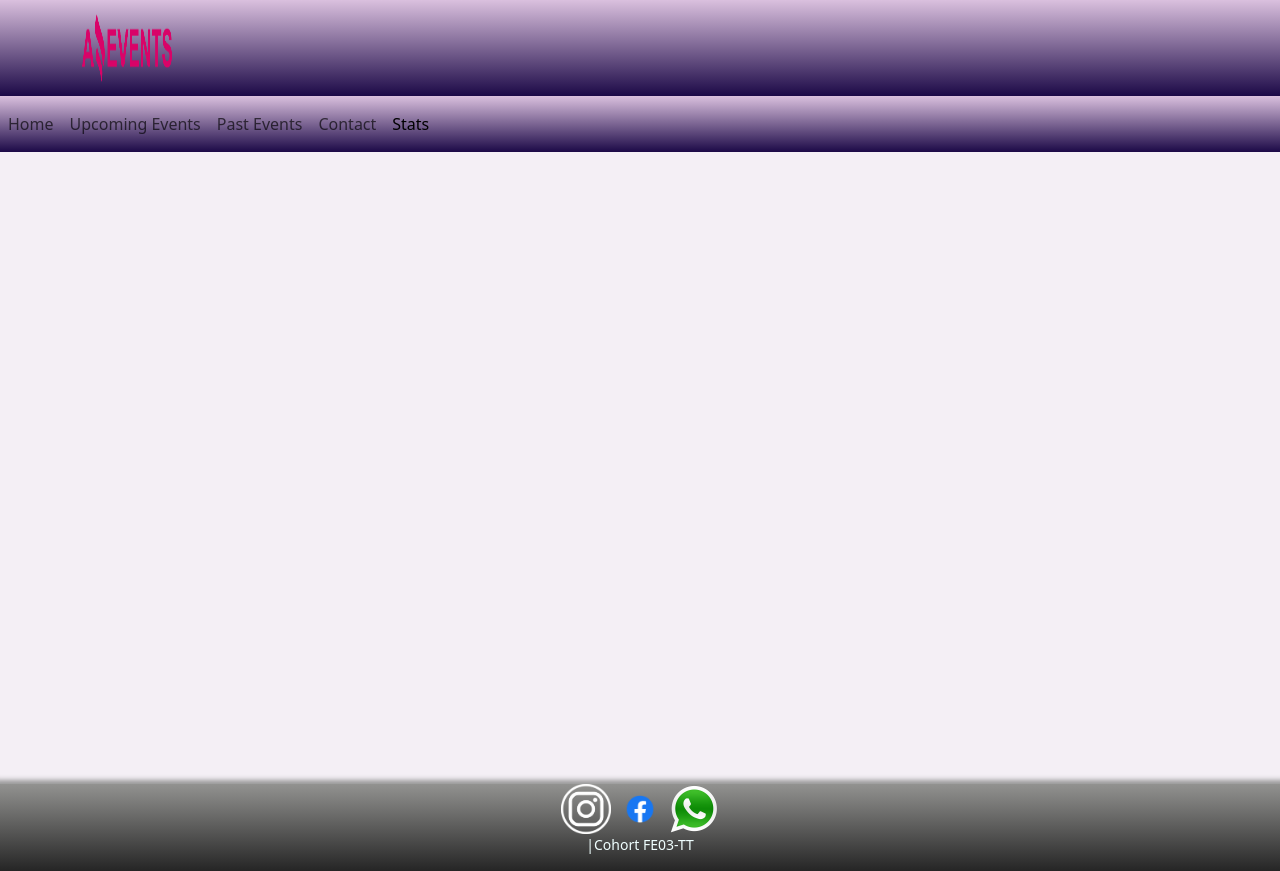
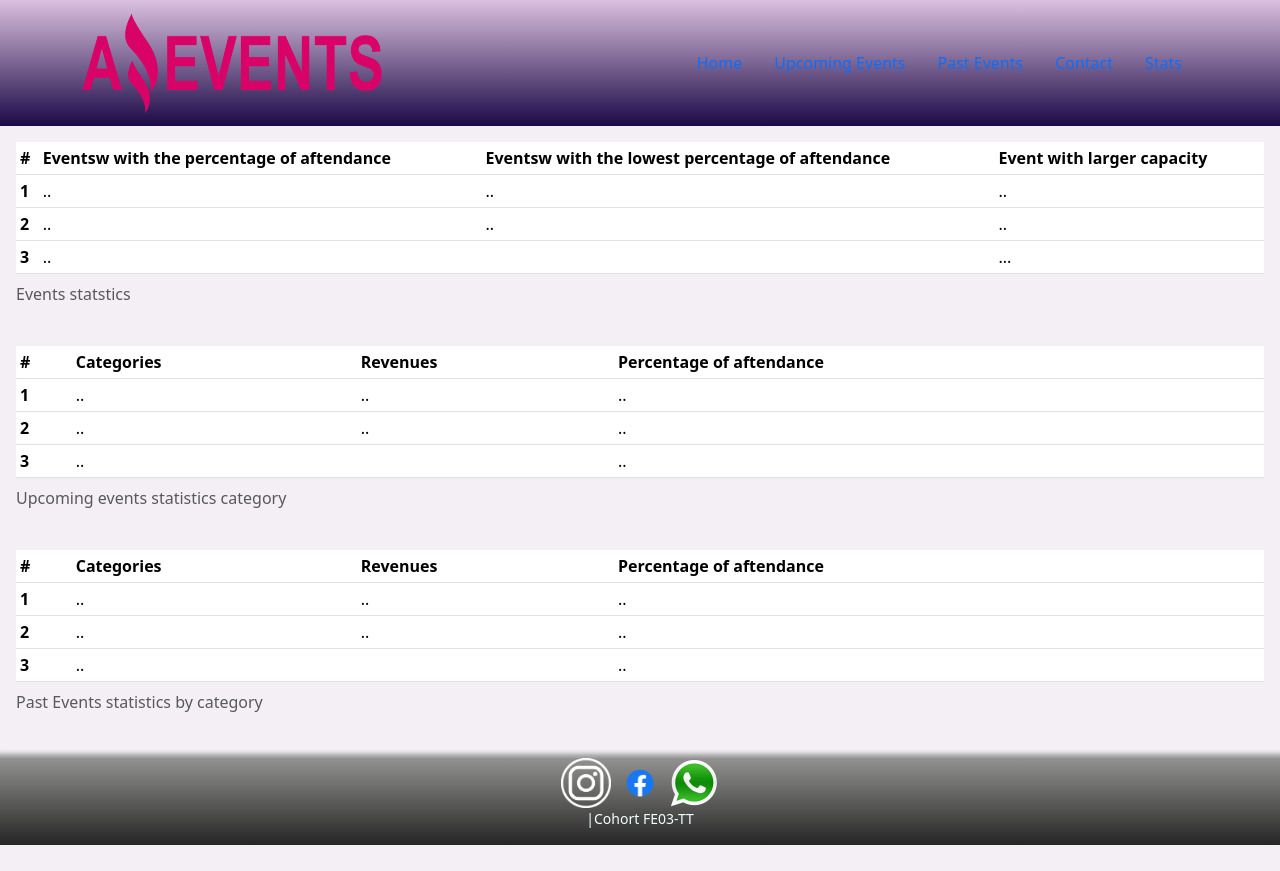
Before and after one commit to AntoCast18/-Amazing-Events, a website: page stats.html in a window 1280 px wide. After the commit the page ends 845 px from the top, so only its background shows below. Drawn offline with nearby package versions, Linux system fonts and the light colour scheme.

Commit message:
file stats

```diff
--- a/stats.html
+++ b/stats.html
@@ -12,40 +12,124 @@
 
 <body>
     <header>
-        <nav>
-            <div class="row">
         <nav class="navbar navbar-light bg-light">
             <div class="container">
                 <a class="navbar-brand" href="#">
-                            <img src="./assets/LogoAmazingEvents.png" alt="" width="90" height="70">
+                    <img src="./assets/LogoAmazingEvents.png" alt="logo" width="300" height="100">
                 </a>
-                    </div>
-                </nav>
-                <nav class="navbar navbar-expand-lg navbar-light bg-light">
-                    <div class="container-fluid">
-                        <button class="navbar-toggler" type="button" data-bs-toggle="collapse"
-                            data-bs-target="#navbarNavAltMarkup" aria-controls="navbarNavAltMarkup"
-                            aria-expanded="false" aria-label="Toggle navigation">
-                            <span class="navbar-toggler-icon"></span>
-                        </button>
-                        <div class="collapse navbar-collapse" id="navbarNavAltMarkup">
-
-                            <div class="navbar-nav">
+                <ul class="nav justify-content-center">
+                    <li class="nav-item">
                         <a class="nav-link" href="home.html">Home</a>
+                    </li>
+                    <li class="nav-item">
                         <a class="nav-link" href="upcoming.html">Upcoming Events</a>
-                                <a class="nav-link" href="pastevents.html">Past Events</a>
+                    </li>
+                    <li class="nav-item">
+                        <a class="nav-link" href="pastevents.htm">Past Events</a>
+                    </li>
+                    <li class="nav-item">
                         <a class="nav-link" href="contact.html">Contact</a>
+                    </li>
+                    <li class="nav-item">
                         <a class="nav-link active" aria-current="page" href="#">Stats</a>
-                            </div>
-
-                        </div>
-                    </div>
-                </nav>
+                    </li>
+                </ul>
             </div>
         </nav>
     </header>
     <main>
-        <!-- contenido -->
+        <table class="table table-sm">
+            <caption>Events statstics</caption>
+            <thead>
+                <tr>
+                    <th scope="col">#</th>
+                    <th scope="col">Eventsw with the percentage of aftendance</th>
+                    <th scope="col">Eventsw with the lowest percentage of aftendance</th>
+                    <th scope="col">Event with larger capacity</th>
+                </tr>
+            </thead>
+            <tbody>
+                <tr>
+                    <th scope="row">1</th>
+                    <td>..</td>
+                    <td>..</td>
+                    <td>..</td>
+                </tr>
+                <tr>
+                    <th scope="row">2</th>
+                    <td>..</td>
+                    <td>..</td>
+                    <td>..</td>
+                </tr>
+                <tr>
+                    <th scope="row">3</th>
+                    <td colspan="2">..</td>
+                    <td>...</td>
+                </tr>
+            </tbody>
+        </table>
+
+        <table class="table table-sm">
+            <caption>Upcoming events statistics category</caption>
+            <thead>
+                <tr>
+                    <th scope="col">#</th>
+                    <th scope="col">Categories</th>
+                    <th scope="col">Revenues</th>
+                    <th scope="col">Percentage of aftendance</th>
+                </tr>
+            </thead>
+            <tbody>
+                <tr>
+                    <th scope="row">1</th>
+                    <td>..</td>
+                    <td>..</td>
+                    <td>..</td>
+                </tr>
+                <tr>
+                    <th scope="row">2</th>
+                    <td>..</td>
+                    <td>..</td>
+                    <td>..</td>
+                </tr>
+                <tr>
+                    <th scope="row">3</th>
+                    <td colspan="2">..</td>
+                    <td>..</td>
+                </tr>
+            </tbody>
+        </table>
+
+        <table class="table table-sm">
+            <caption>Past Events statistics by category</caption>
+            <thead>
+                <tr>
+                    <th scope="col">#</th>
+                    <th scope="col">Categories</th>
+                    <th scope="col">Revenues</th>
+                    <th scope="col">Percentage of aftendance</th>
+                </tr>
+            </thead>
+            <tbody>
+                <tr>
+                    <th scope="row">1</th>
+                    <td>..</td>
+                    <td>..</td>
+                    <td>..</td>
+                </tr>
+                <tr>
+                    <th scope="row">2</th>
+                    <td>..</td>
+                    <td>..</td>
+                    <td>..</td>
+                </tr>
+                <tr>
+                    <th scope="row">3</th>
+                    <td colspan="2">..</td>
+                    <td>..</td>
+                </tr>
+            </tbody>
+        </table>
     </main>
     <footer>
         <div class="row">
```
Also changed, not shown: contact.html (+1 -1 lines). Lines whose indentation alone changed are shown as unchanged.
